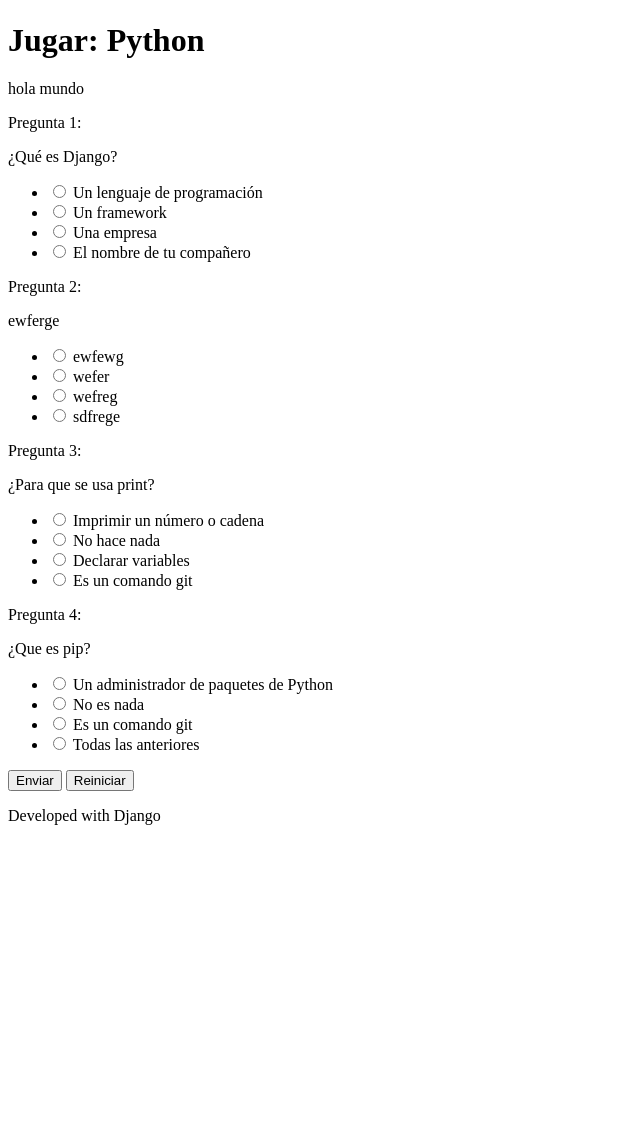
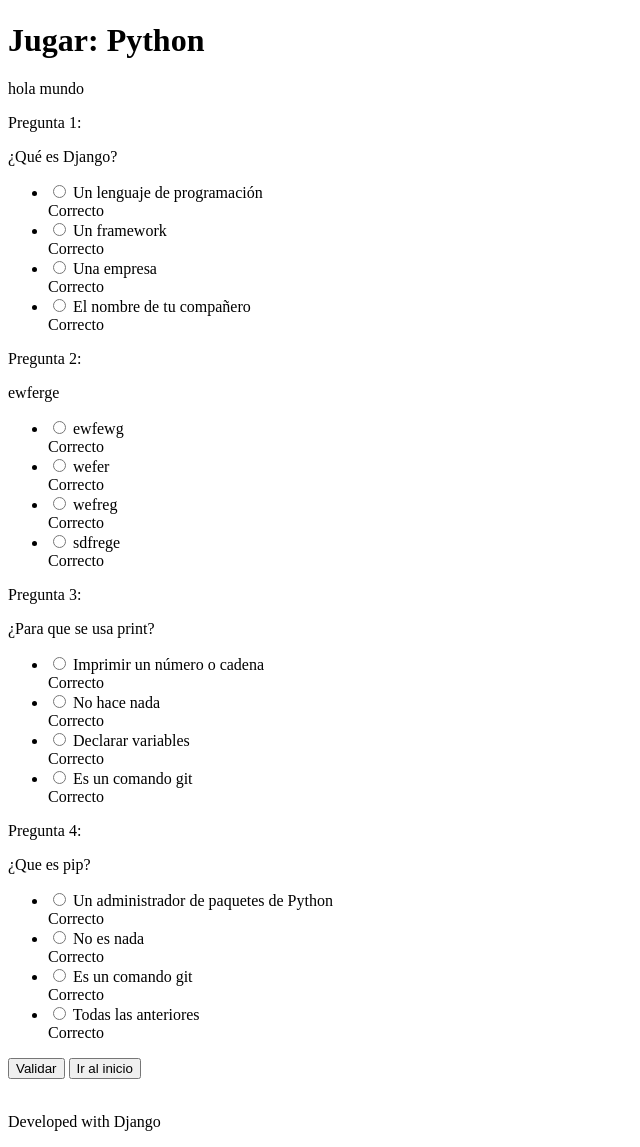
Before and after one commit to SujetoDelta-XXI/Desarrollo-de-Aplicaciones-Empresariales, a Django app: page /exam/1/play/ in a window 1280 px wide. Shown: the part 58-1205 px from the top of the page, without its empty margins (0-640 px from the left). Before the commit the page ends 883 px from the top, so only its background shows below. Run offline with Django 5.2, Linux system fonts and the light colour scheme; data comes from the database, SQL or seed files in the repository.

Commit message:
Actualización - Función jugar

```diff
--- a/quiz_app_Lab03/src/quiz/templates/quiz/exam_play.html
+++ b/quiz_app_Lab03/src/quiz/templates/quiz/exam_play.html
@@ -5,6 +5,10 @@
 {% block content %}
   <h1>Jugar: {{ exam.title }}</h1>
   <p>{{ exam.description }}</p>
+
+  <!-- Contenedor para la alerta de puntaje -->
+  <div id="scoreAlert" class="alert alert-success text-center d-none" role="alert"></div>
+
   <form id="examForm">
     {% for question in questions %}
       <div class="card mb-3 question-card" id="question-{{ question.id }}" style="background-color: white;">
@@ -15,62 +19,92 @@
           <p class="question-text">{{ question.text }}</p>
           <ul class="list-group">
             {% for choice in question.choices.all %}
-              <li class="list-group-item choice-item"
+              <li class="list-group-item choice-item d-flex justify-content-between align-items-center"
                   id="choice-{{ choice.id }}"
                   data-choice-id="{{ choice.id }}"
                   data-question-id="{{ question.id }}"
                   data-is-correct="{{ choice.is_correct|yesno:'true,false' }}"
                   style="background-color: white;">
-                <input type="radio" name="question-{{ question.id }}" value="{{ choice.id }}" class="me-2">
-                <span>{{ choice.text }}</span>
+                <div>
+                  <input type="radio" name="question-{{ question.id }}" value="{{ choice.id }}" class="me-2">
+                  <span>{{ choice.text }}</span>
+                </div>
+                <span class="badge bg-success text-white d-none correct-label">Correcto</span>
               </li>
             {% endfor %}
           </ul>
         </div>
       </div>
     {% endfor %}
+
     <div class="text-center">
-      <button type="button" id="submitExam" class="btn btn-primary me-2">Enviar</button>
-      <button type="button" id="resetExam" class="btn btn-secondary">Reiniciar</button>
+      <button type="button" id="submitExam" class="btn btn-primary me-2">Validar</button>
+      <button type="button" id="goHome" class="btn btn-info">Ir al inicio</button>
     </div>
+    <br>
   </form>
 
   <script>
     // Función para evaluar las respuestas del examen
     document.getElementById('submitExam').addEventListener('click', function() {
-      // Recorremos cada pregunta
+      let correctAnswers = 0; // Contador de respuestas correctas
+      let totalQuestions = document.querySelectorAll('.question-card').length;
+
       document.querySelectorAll('.question-card').forEach(function(questionCard) {
         const questionId = questionCard.id.split('-')[1];
-        // Buscamos la opción seleccionada para esta pregunta
         const selected = document.querySelector('input[name="question-' + questionId + '"]:checked');
-        // Obtenemos todos los elementos de alternativas para la pregunta
         const choiceItems = questionCard.querySelectorAll('.choice-item');
 
-        // Para cada alternativa, asignamos colores:
+        // Buscar la alternativa correcta
+        let correctChoiceItem = null;
         choiceItems.forEach(function(item) {
-          const isCorrect = item.getAttribute('data-is-correct') === 'true';
-          // Por defecto, la correcta en verde y las incorrectas en rojo
-          item.style.backgroundColor = isCorrect ? '#d4edda' : '#f8d7da';
+          if (item.getAttribute('data-is-correct') === 'true') {
+            correctChoiceItem = item;
+          }
         });
 
-        // Si se seleccionó una opción y es incorrecta, resaltar esa opción en azul claro
-        if(selected) {
+        // Restaurar el fondo de las alternativas
+        choiceItems.forEach(item => item.style.backgroundColor = 'white');
+
+        // Si se seleccionó una opción y es correcta, se incrementa el contador
+        if (selected) {
           const selectedChoiceId = selected.value;
-          // Verificamos si la opción seleccionada es incorrecta
-          const selectedItem = questionCard.querySelector('.choice-item[data-choice-id="' + selectedChoiceId + '"]');
-          if(selectedItem.getAttribute('data-is-correct') !== 'true') {
+          if (correctChoiceItem && selectedChoiceId === correctChoiceItem.getAttribute('data-choice-id')) {
+            correctAnswers++;
+          }
+        }
+
+        // Marcar la alternativa correcta: fondo verde y mostrar la etiqueta "Correcto"
+        if (correctChoiceItem) {
+          correctChoiceItem.style.backgroundColor = '#d4edda';
+          correctChoiceItem.querySelector('.correct-label').classList.remove('d-none');
+        }
+
+        // Marcar las alternativas incorrectas en rojo
+        choiceItems.forEach(function(item) {
+          if (item.getAttribute('data-is-correct') !== 'true') {
+            item.style.backgroundColor = '#f8d7da';
+          }
+        });
+
+        // Si se seleccionó una opción incorrecta, marcarla en azul claro
+        if (selected) {
+          const selectedItem = questionCard.querySelector('.choice-item[data-choice-id="' + selected.value + '"]');
+          if (selectedItem.getAttribute('data-is-correct') !== 'true') {
             selectedItem.style.backgroundColor = '#cce5ff';
           }
         }
       });
+
+      // Mostrar alerta con el puntaje en la parte superior
+      const scoreAlert = document.getElementById('scoreAlert');
+      scoreAlert.textContent = `Respondiste correctamente ${correctAnswers} de ${totalQuestions} preguntas.`;
+      scoreAlert.classList.remove('d-none');
     });
 
-    // Función para reiniciar el examen: limpiar las selecciones y restaurar el fondo blanco en las alternativas
-    document.getElementById('resetExam').addEventListener('click', function() {
-      document.getElementById('examForm').reset();
-      document.querySelectorAll('.choice-item').forEach(function(item) {
-        item.style.backgroundColor = 'white';
-      });
+    // Botón "Ir al inicio" redirecciona inmediatamente a la página principal
+    document.getElementById('goHome').addEventListener('click', function() {
+      window.location.href = "/";
     });
   </script>
 {% endblock %}
```
